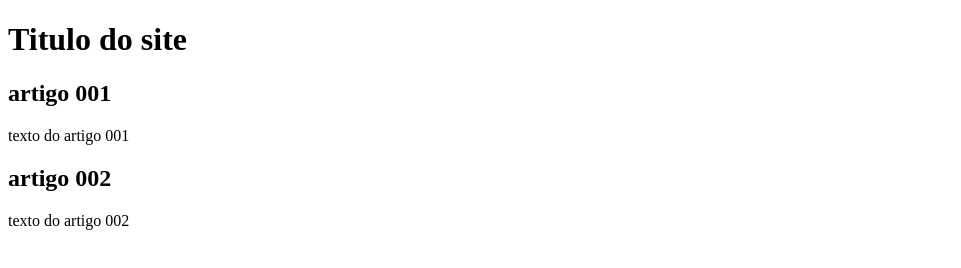
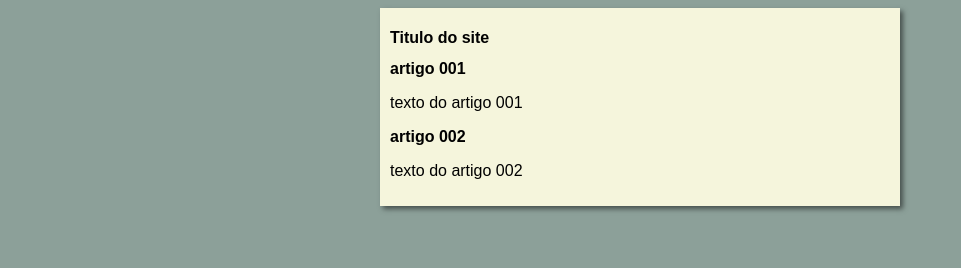
Before and after one commit to gordolab/Aula-Branches, a plain HTML site: page index.html in a window 1280 px wide. Shown: the whole page, without its empty margins (0-961 px from the left). Drawn offline with Linux system fonts and the light colour scheme.

Commit message:
inicio do design

```diff
--- /dev/null
+++ b/estilos/style.css
@@ -0,0 +1,16 @@
+*{
+    font-family: Arial, Helvetica, sans-serif;
+    font-size: 16px;
+}
+
+body {
+    background-color: rgb(140, 160, 153);
+}
+
+main {
+    background-color: beige;
+    width: 500px;
+    margin: auto;
+    padding: 10px;
+    box-shadow: 3px 3px 5px rgba(0, 0, 0, 0.507);
+}
--- a/index.html
+++ b/index.html
@@ -4,6 +4,7 @@
     <meta charset="UTF-8">
     <meta name="viewport" content="width=device-width, initial-scale=1.0">
     <title>Aula de Branches</title>
+    <link rel="stylesheet" href="estilos\style.css">
 </head>
 <body>
     <main>
```
